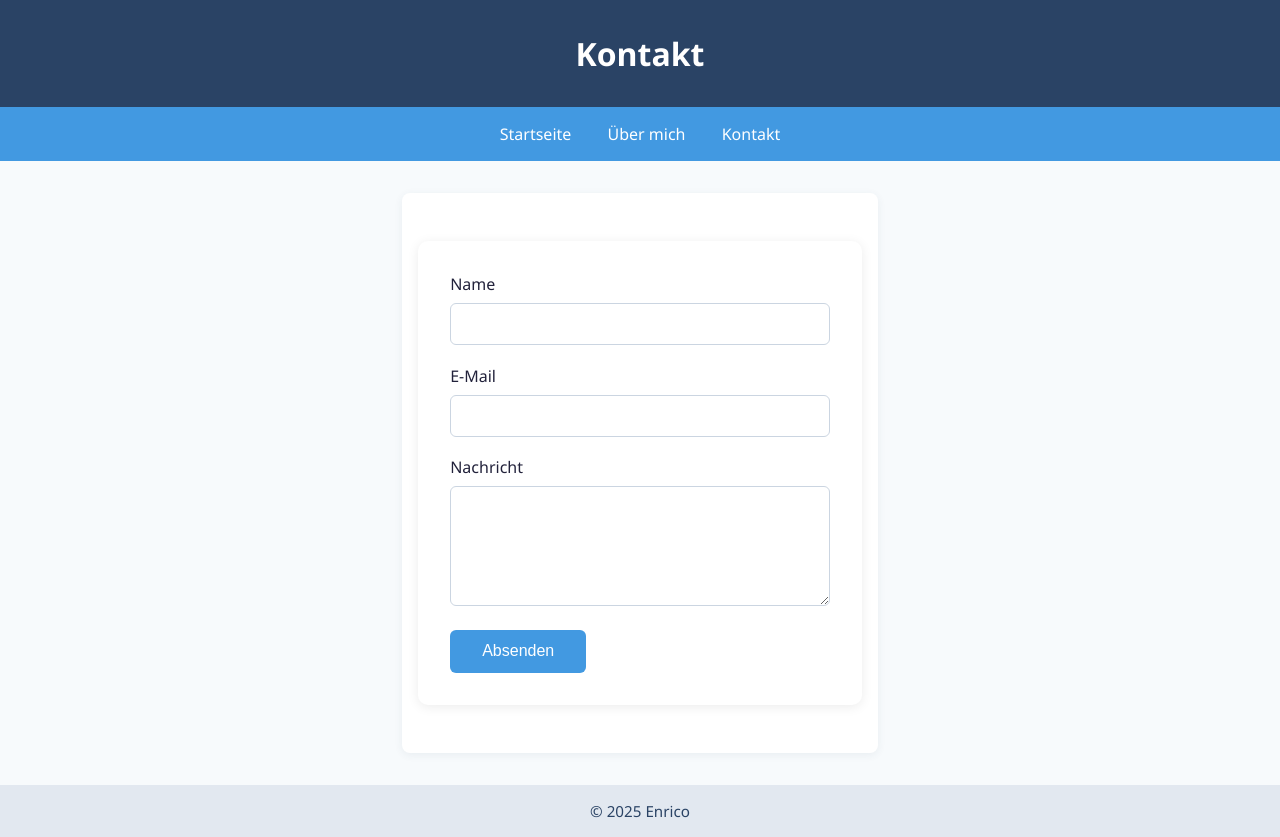
After one commit to schimmack-dev/portfolio, a PHP site: page /contact.php in a window 1280 px wide. The commit adds this page. Run offline with PHP 8.4, Linux system fonts and the light colour scheme.

Commit message:
Erstelle Kontaktseite mit Formular und Erfolgsmeldung, optimiere Navigation

```diff
--- /dev/null
+++ b/src/contact.php
@@ -0,0 +1,93 @@
+<!DOCTYPE html>
+<html lang="de">
+
+<head>
+    <meta charset="UTF-8">
+    <title>Kontakt – Mein Portfolio</title>
+    <meta name="viewport" content="width=device-width, initial-scale=1.0">
+    <link rel="stylesheet" href="style.css">
+    <style>
+        .kontakt-formular {
+            max-width: 500px;
+            margin: 2rem auto;
+            background: #fff;
+            padding: 2rem;
+            border-radius: 10px;
+            box-shadow: 0 2px 12px rgba(0, 0, 0, 0.08);
+        }
+
+        .kontakt-formular label {
+            display: block;
+            margin-bottom: 0.5rem;
+            font-weight: 500;
+        }
+
+        .kontakt-formular input,
+        .kontakt-formular textarea {
+            width: 100%;
+            padding: 0.7rem;
+            margin-bottom: 1.2rem;
+            border: 1px solid #cbd5e1;
+            border-radius: 6px;
+            font-size: 1rem;
+        }
+
+        .kontakt-formular button {
+            background: #4299e1;
+            color: #fff;
+            border: none;
+            padding: 0.8rem 2rem;
+            border-radius: 6px;
+            font-size: 1rem;
+            cursor: pointer;
+            transition: background 0.2s;
+        }
+
+        .kontakt-formular button:hover {
+            background: #2a4365;
+        }
+
+        .kontakt-erfolg {
+            color: #38a169;
+            text-align: center;
+            margin-bottom: 1rem;
+        }
+    </style>
+</head>
+
+<body>
+    <header>
+        <h1>Kontakt</h1>
+    </header>
+    <nav>
+        <a href="index.php">Startseite</a>
+        <a href="about.php">Über mich</a>
+        <a href="contact.php" class="active">Kontakt</a>
+    </nav>
+    <main>
+        <?php
+        // Einfache Erfolgsmeldung nach dem Absenden (ohne echte Mailfunktion)
+        if ($_SERVER["REQUEST_METHOD"] === "POST") {
+            echo '<div class="kontakt-erfolg">Vielen Dank für deine Nachricht!</div>';
+        }
+        ?>
+        <form class="kontakt-formular" method="post" action="contact.php">
+            <label for="name">Name</label>
+            <input type="text" id="name" name="name" required>
+
+            <label for="email">E-Mail</label>
+            <input type="email" id="email" name="email" required>
+
+            <label for="nachricht">Nachricht</label>
+            <textarea id="nachricht" name="nachricht" rows="5" required></textarea>
+
+            <button type="submit">Absenden</button>
+        </form>
+    </main>
+    <footer>
+        &copy; <?php echo date("Y"); ?> Enrico
+    </footer>
+    <script src="script.js"></script>
+</body>
+
+</html>
```
Also changed, not shown: src/index.php (indentation only).
